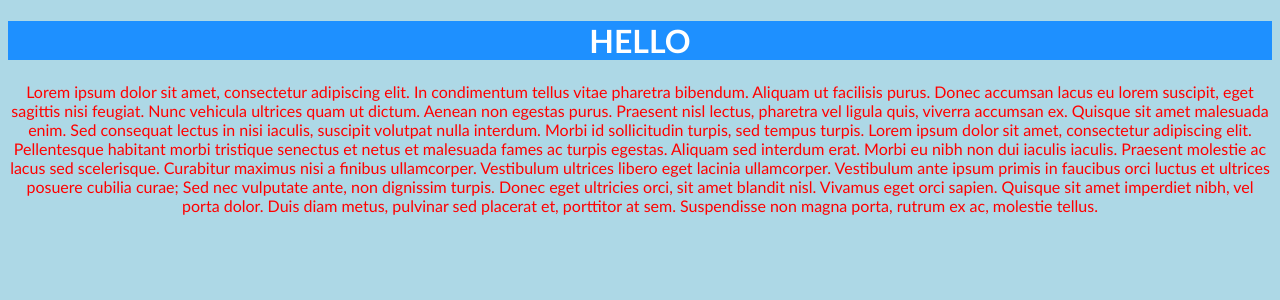
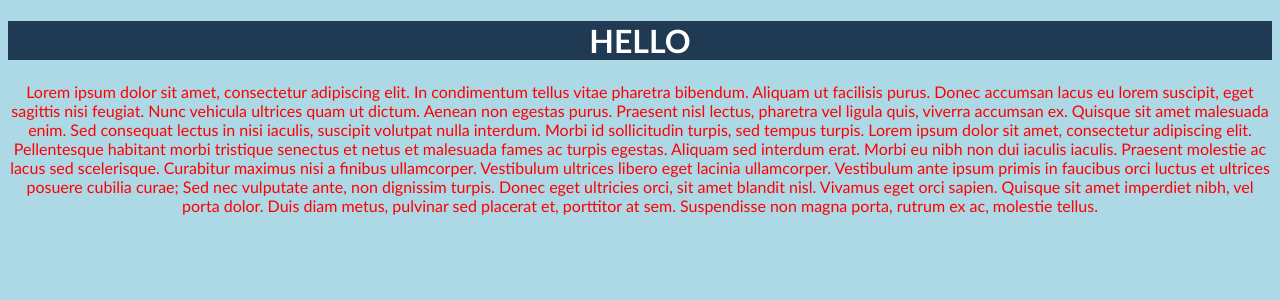
Before and after one commit to justhea/lab2, a PHP site: page / in a window 1280 px wide. Shown: the top 300 px of the page. Run offline with PHP 8.4, Linux system fonts and the light colour scheme.

Commit message:
Lesson 2.2 RGB

```diff
--- a/style.css
+++ b/style.css
@@ -22,5 +22,5 @@ body {
       font-family: 'Gill Sans', 'Gill Sans MT', Calibri, 'Trebuchet MS', sans-serif;
   }
   .bg-color{
-      background-color: dodgerblue;
+      background-color: rgb(32, 58, 83);
   }
```
